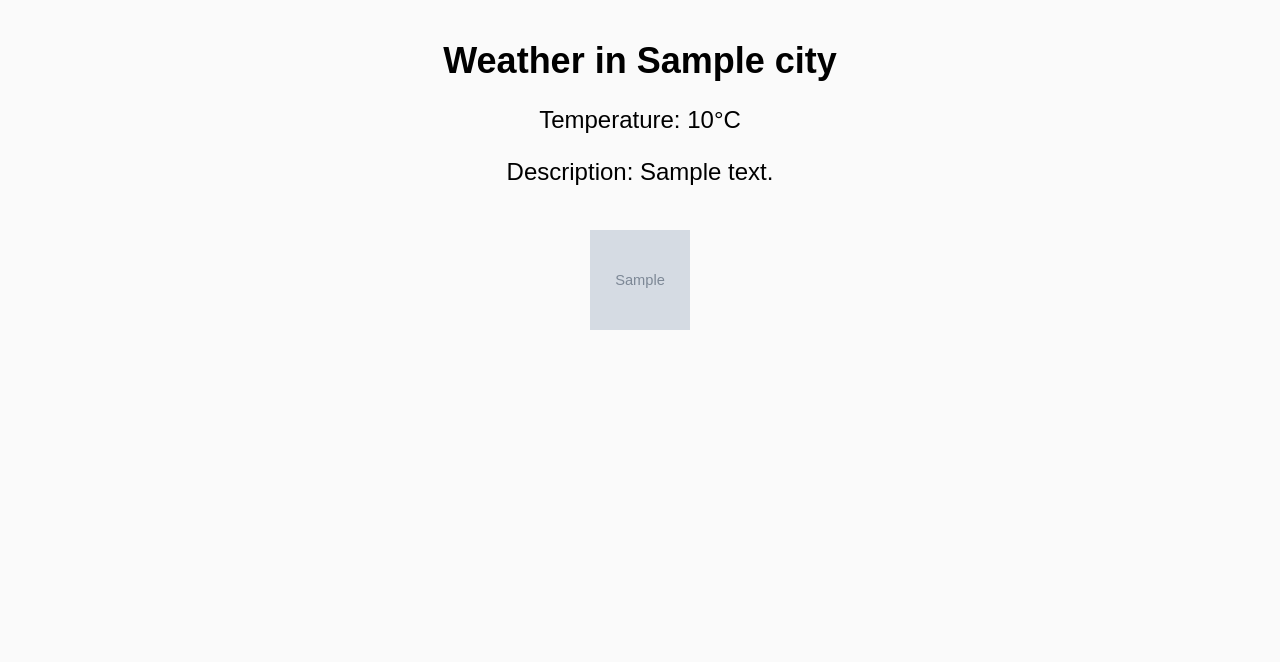
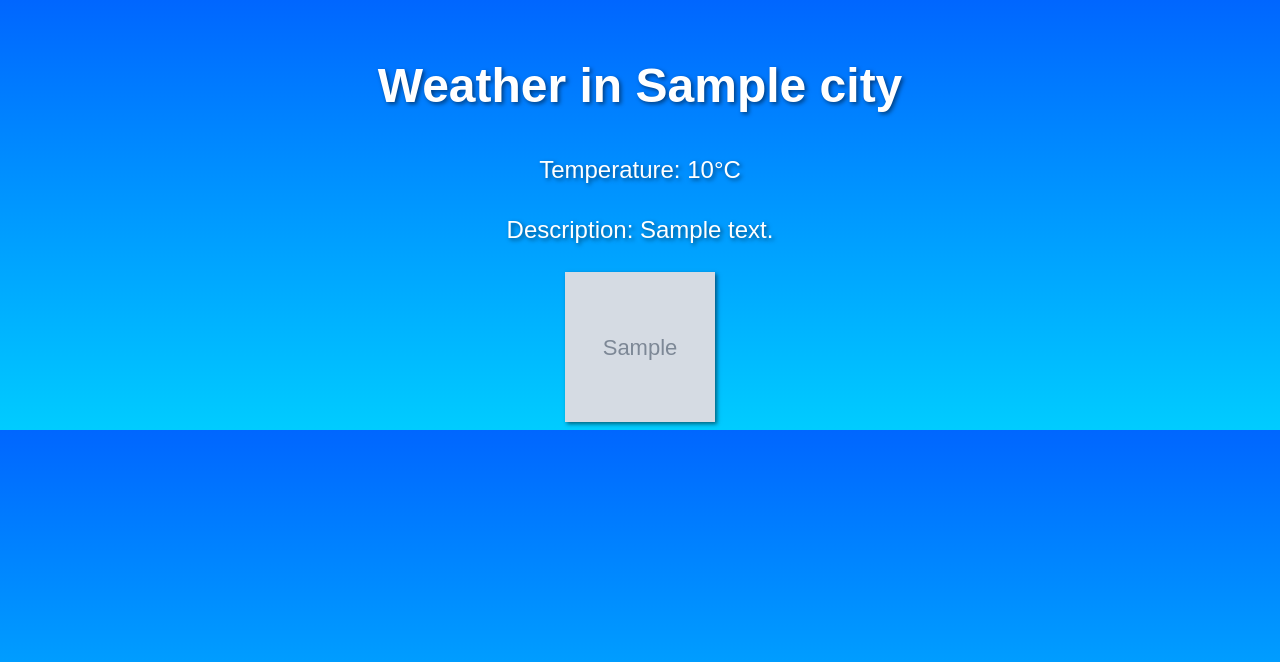
Before and after one commit to Adwaith-Shan-Pk/Weather-Website, a Flask app: template templates/weather.html in a window 1280 px wide. Shown: the top 662 px of the page. Run offline with Flask 3, Linux system fonts and the light colour scheme; the template is opened without the code that fills it: most values are stand-ins (such as "Sample title", 1, 10 or a date in 2020); grey boxes marked "Sample" are stand-in pictures.

Commit message:
Update weather.css

```diff
--- a/static/weather.css
+++ b/static/weather.css
@@ -1,22 +1,53 @@
+/* Body styles */
 body {
-  background-color: #fafafa;
+  background: linear-gradient(to bottom, #0066ff, #00ccff);
   font-family: Arial, sans-serif;
-  text-align: center;
+  font-size: 16px;
+  line-height: 1.5;
+  color: #fff;
 }
 
+/* Heading styles */
 h1 {
-  margin-top: 40px;
-  font-size: 36px;
+  font-size: 48px;
   font-weight: bold;
+  margin-top: 50px;
+  margin-bottom: 30px;
+  text-align: center;
+  text-shadow: 2px 2px 4px rgba(0, 0, 0, 0.5);
 }
 
+/* Paragraph styles */
 p {
+  font-size: 24px;
   margin-top: 20px;
-  font-size: 24px;
+  text-align: center;
+  text-shadow: 2px 2px 4px rgba(0, 0, 0, 0.5);
 }
 
+/* Image styles */
 img {
   margin-top: 20px;
-  height: 100px;
-  width: 100px;
+  height: 150px;
+  width: 150px;
+  display: block;
+  margin-left: auto;
+  margin-right: auto;
+  box-shadow: 2px 2px 4px rgba(0, 0, 0, 0.5);
 }
+
+/* Media queries */
+@media only screen and (max-width: 768px) {
+  h1 {
+    font-size: 36px;
+  }
+
+  p {
+    font-size: 20px;
+  }
+
+  img {
+    height: 100px;
+    width: 100px;
+  }
+}
```
